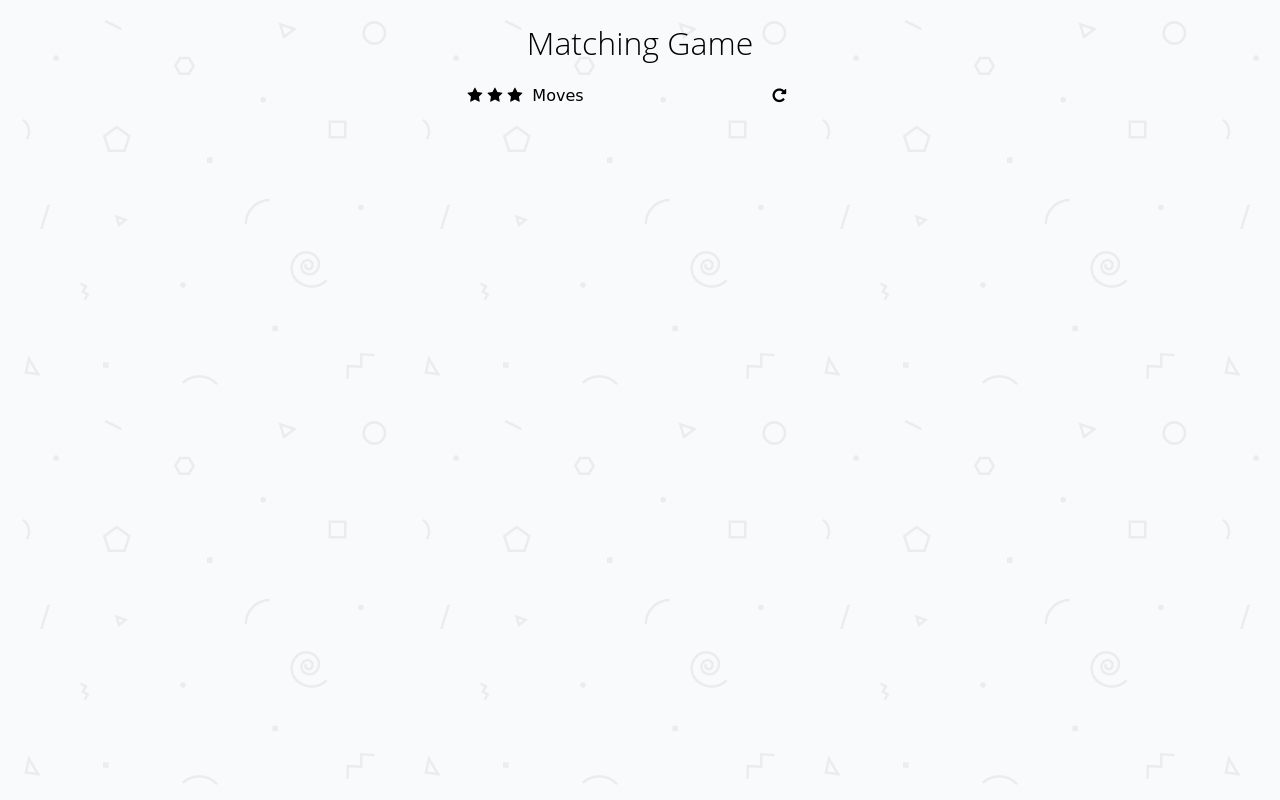
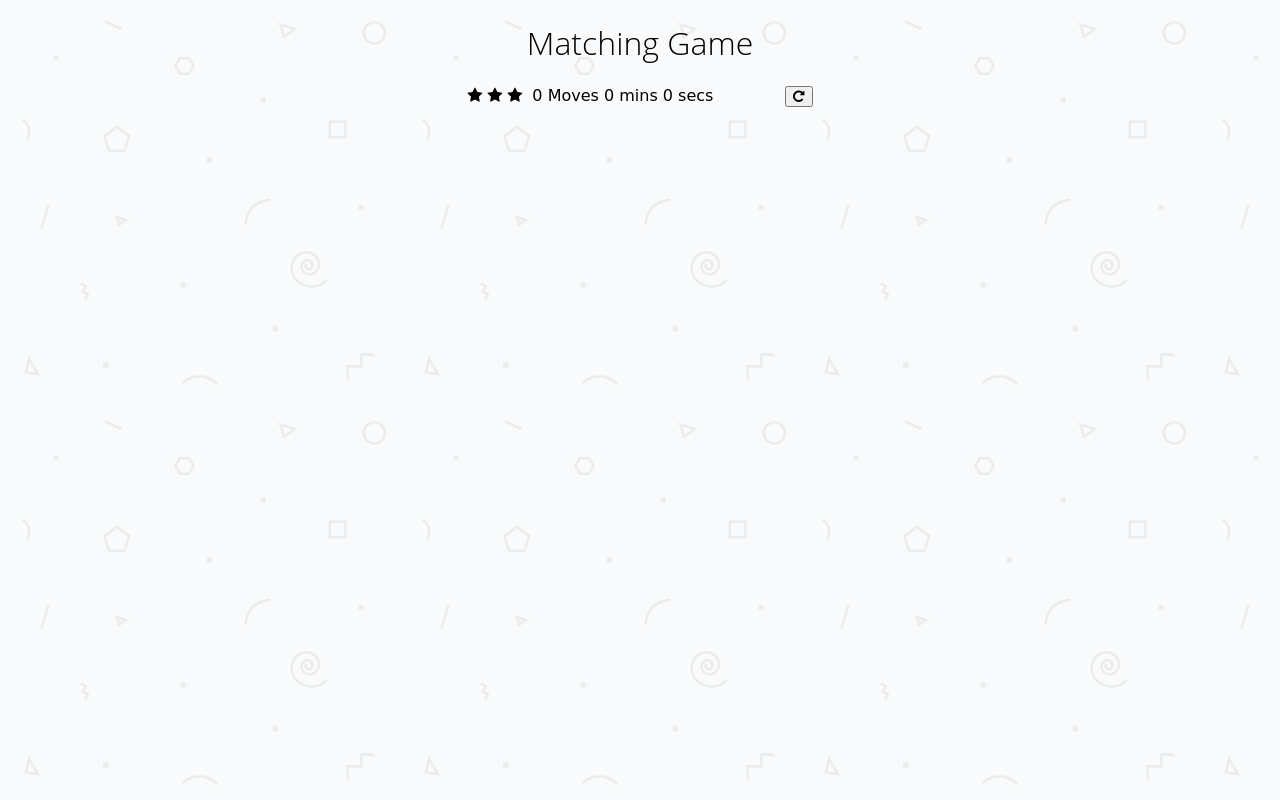
Before and after one commit to Teodorberenyi/Memory-game, a plain HTML site: page index.html in a window 1280 px wide. Drawn offline with nearby package versions, Linux system fonts and the light colour scheme; a web font is replaced by a local one.

Commit message:
In the score panel added a timer and a restart button

```diff
--- a/index.html
+++ b/index.html
@@ -23,10 +23,15 @@
         		<li><i class="fa fa-star"></i></li>
         	</ul>
 
-        	<span class="moves"></span> Moves
+        	<span class="moves">0</span> Moves
 
-            <div class="restart">
-        		<i class="fa fa-repeat"></i>
+          <span class="timer">0 mins 0 secs</span>
+           <div id="div1" class="fa"></div>
+
+          <button class="restart" onclick="startGame()">
+            <i class="fa fa-repeat"></i>
+          </button>
+        </section>
 
             <ul id="deck"></ul>
 
```
